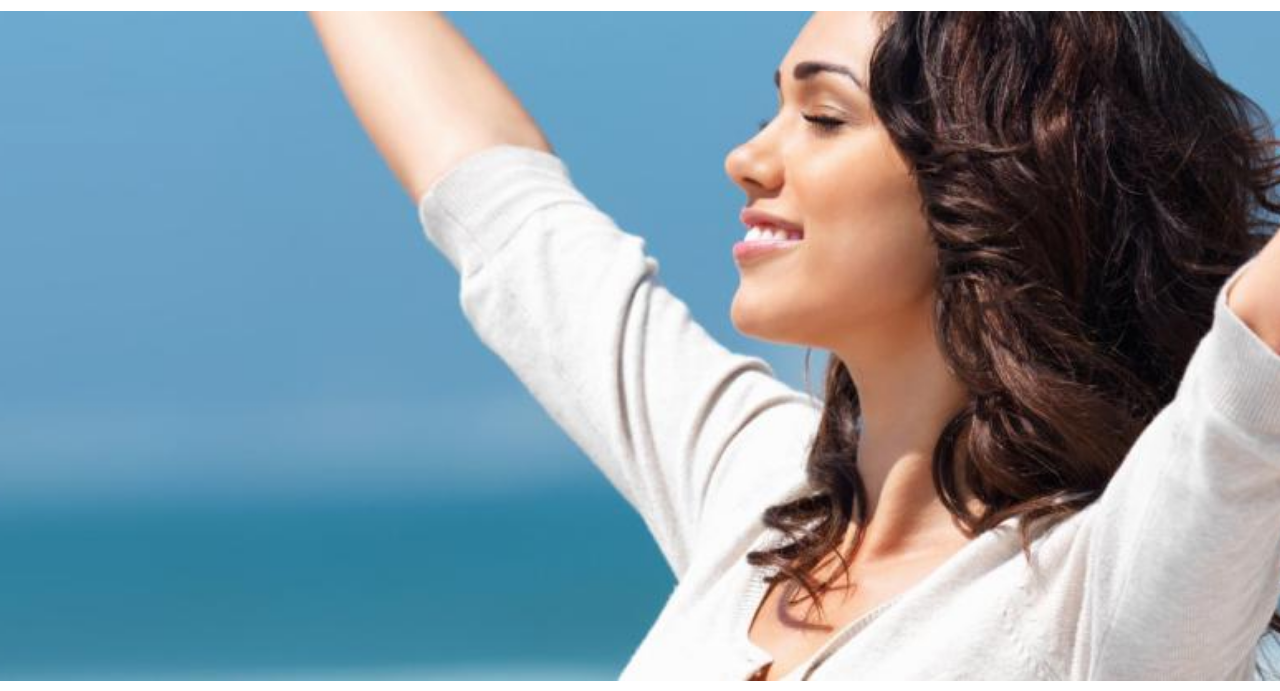
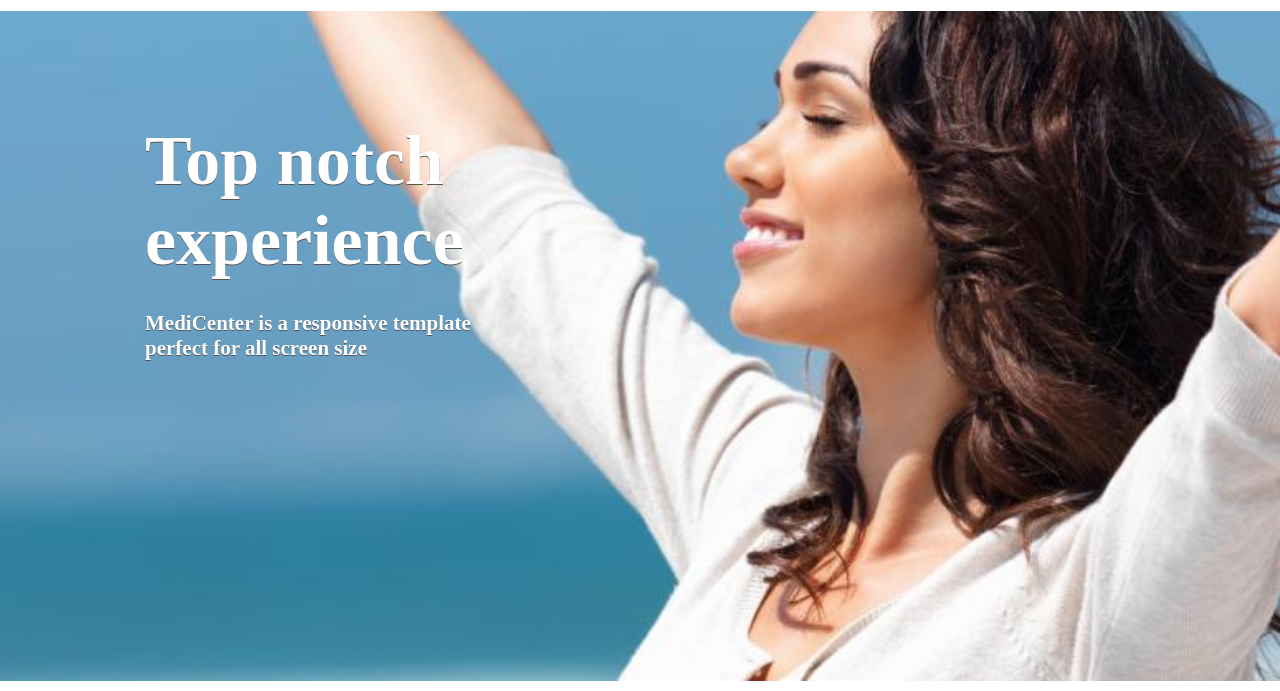
Before and after one commit to samara-maia/MediCenter, a plain HTML site: page index.html in a window 1280 px wide. Shown: the part 109-800 px from the top of the page. Drawn offline with Linux system fonts and the light colour scheme.

Commit message:
adiciomente mais codgos

```diff
--- a/assets/css/template.css
+++ b/assets/css/template.css
@@ -43,8 +43,39 @@ nav a:hover {
     color: #FFFFFF;
 }
 #banner{
+    display: flex;
+    justify-content: center;
     background-image: url('../images/img1.jpg');
     background-position: center;
     background-size: cover;
     height: 670px;
 }
+.column {
+    flex-direction: column;
+}
+.banner_headline {
+    flex: 1;
+    display: flex;
+    flex-direction: column;
+    justify-content: center;
+}
+.banner_headline h1{
+    color:#FFFFFF;
+    font-size: 70px;
+    text-shadow:0px 1px 0px #555555;
+    margin: 0;
+    padding: 0;
+    max-width: 350px;
+}
+.banner_headline h2{
+    color:#FFFFFF;
+    font-size: 21px;
+    text-shadow:0px 1px 0px #555555;
+    margin: 0;
+    padding: 0;
+    max-width: 350px;
+    margin-top: 30px;
+}
+.banner_options {
+    height: 210px;
+}
--- a/index.html
+++ b/index.html
@@ -28,7 +28,15 @@
         </div>
     </header>
     <section id="banner">
+        <div class="container column">
+            <div class="banner_headline">
+                <h1>Top notch experience </h1>
+                <h2>MediCenter is a responsive template perfect for all screen size</h2>
+            </div>
+            <div class="banner_options">
 
+            </div>
+        </div>
     </section>
 </body>
 </html>
```
